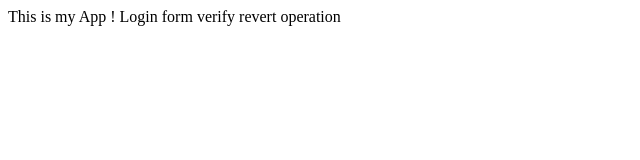
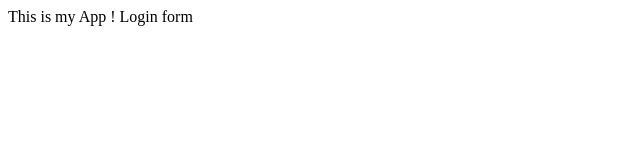
Before and after one commit to Janiusa/SampleApp, a plain HTML site: page index.html in a window 1280 px wide. Shown: the whole page, without its empty margins (0-640 px from the left). Drawn offline with Linux system fonts and the light colour scheme.

Commit message:
Revert "updated in html file for revert operation"
This reverts commit 9f15e98c7f4323e1d65fa76ddddf69f7725f8772.

```diff
--- a/index.html
+++ b/index.html
@@ -8,6 +8,6 @@
         This is my App !
           Login form
         </body>
-verify revert operation
+
 
 </html>
```
